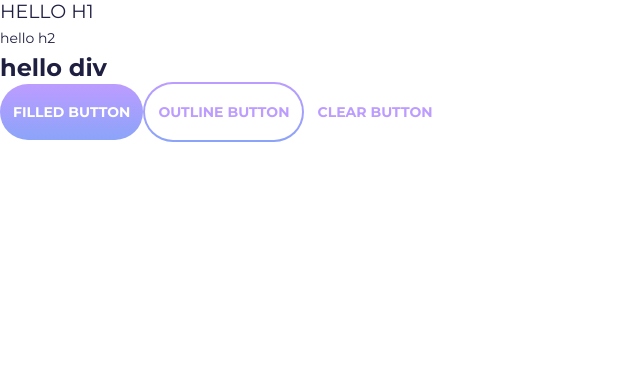
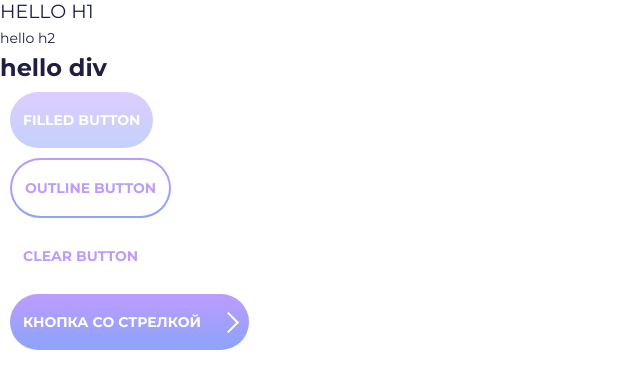
Before and after one commit to gloomy-onion/Looking, a React app: page / in a window 1280 px wide. Shown: the top 388 px of the page, without its empty margins (0-640 px from the left). Built offline with nearby package versions, Linux system fonts and the light colour scheme.

Commit message:
нарисовала красивые кнопочки

```diff
--- a/src/App.tsx
+++ b/src/App.tsx
@@ -14,19 +14,24 @@ export const App = () => {
       <Typography as={'div'} weight={700} size={'l'}>
         hello div
       </Typography>
-      <Button buttonType={'filled'}>
+      <Button buttonType={'filled'} disabled>
         <Typography upperCase size={'s'} weight={700} color={'white'}>
           filled button
         </Typography>
       </Button>
-      <Button buttonType={'outline'}>
+      <Button buttonType={'outline'} >
         <Typography upperCase size={'s'} weight={700} color={'purple'}>
           outline button
         </Typography>
       </Button>
-      <Button buttonType={'clear'}>
+      <Button buttonType={'clear'} >
         <Typography upperCase size={'s'} weight={700} color={'purple'}>
           clear button
+        </Typography>
+      </Button>
+      <Button buttonType={'withPicture'} >
+        <Typography upperCase size={'s'} weight={700} color={'white'}>
+          Кнопка со стрелкой
         </Typography>
       </Button>
     </>
--- a/ui-kit/Button/Button.module.scss
+++ b/ui-kit/Button/Button.module.scss
@@ -3,15 +3,33 @@
 button {
   text-align: center;
   text-decoration: none;
-  display: inline-block;
+  display: flex;
+  flex-direction: row;
+  align-items: center;
   padding: 19px 13px;
+  margin: 10px;
+  cursor: pointer;
+  transition: all .2s ease-in-out;
 }
-.outline{
+
+button:disabled,
+button[disabled] {
+  opacity: 0.5;
+  cursor: not-allowed;
+}
+
+.outline {
   background: linear-gradient(#fff, #fff) padding-box,
   linear-gradient(180deg, rgba(188, 156, 255, 1) 0%, rgba(139, 164, 249, 1) 100%) border-box;
   border: 2px solid transparent;
   border-radius: 30px;
 }
+
+.outline:hover:not([disabled]) {
+  box-shadow: 0 0 10px 0 rgba(188, 156, 255, 1) inset;
+  transform: scale(1.04)
+}
+
 
 .filled {
   border-radius: 30px;
@@ -20,8 +38,37 @@ button {
   color: white;
 }
 
-.clear{
+.filled:hover:not([disabled]) {
+  box-shadow: 0 0 10px 0 rgba(188, 156, 255, 1);
+  transform: scale(1.04)
+}
+
+.clear {
   color: $purple;
   border: none;
   background: none;
 }
+.clear:hover:not([disabled]){
+  transform: scale(1.1);
+}
+
+.withPicture{
+  border-radius: 30px;
+  border: none;
+  background: linear-gradient(180deg, rgba(188, 156, 255, 1) 0%, rgba(139, 164, 249, 1) 100%);
+  color: white;
+}
+.withPicture:after {
+  margin: 0 0 0 20px;
+  content: '';
+  display: inline-block;
+  width: 13px;
+  height: 13px;
+  border-top: 2px solid;
+  border-right: 2px solid;
+  transform: rotate(45deg);
+}
+.withPicture:hover:not([disabled]) {
+  box-shadow: 0 0 10px 0 rgba(188, 156, 255, 1);
+  transform: scale(1.04)
+}
--- a/ui-kit/Button/Button.tsx
+++ b/ui-kit/Button/Button.tsx
@@ -6,9 +6,9 @@ import styles from './Button.module.scss';
 
 interface ButtonProps {
   disabled?: boolean;
-  buttonType?: 'filled' | 'outline' | 'clear';
+  buttonType?: 'filled' | 'outline' | 'clear' | 'withPicture';
 }
 
-export const Button = ({children, buttonType = 'filled'}: PropsWithChildren<ButtonProps>) => {
-return <button className={cn(styles.button, styles[buttonType])}>{children}</button>;
+export const Button = ({children, buttonType = 'filled', disabled = false}: PropsWithChildren<ButtonProps>) => {
+return <button disabled={disabled} className={cn(styles.button, styles[buttonType])}>{children}</button>;
 };
```
